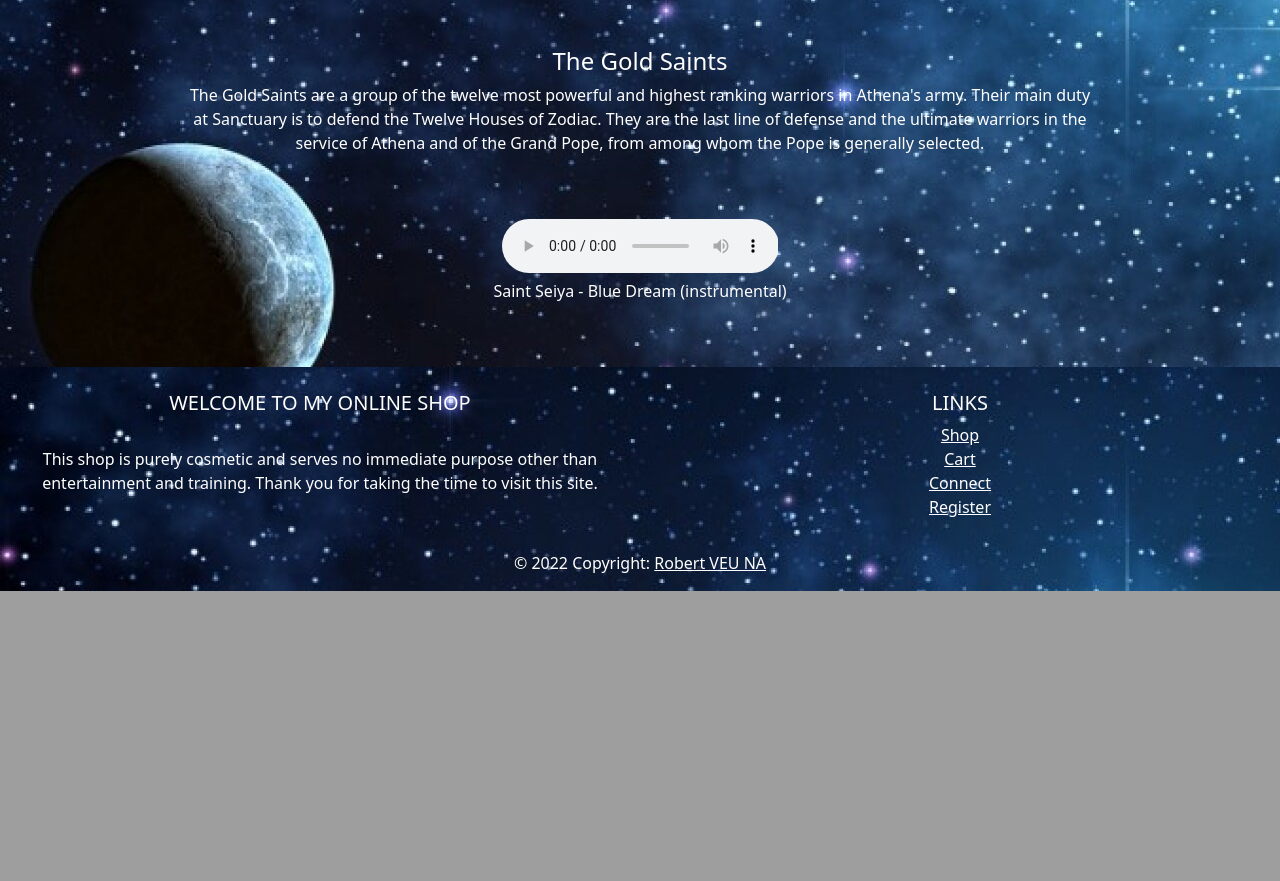
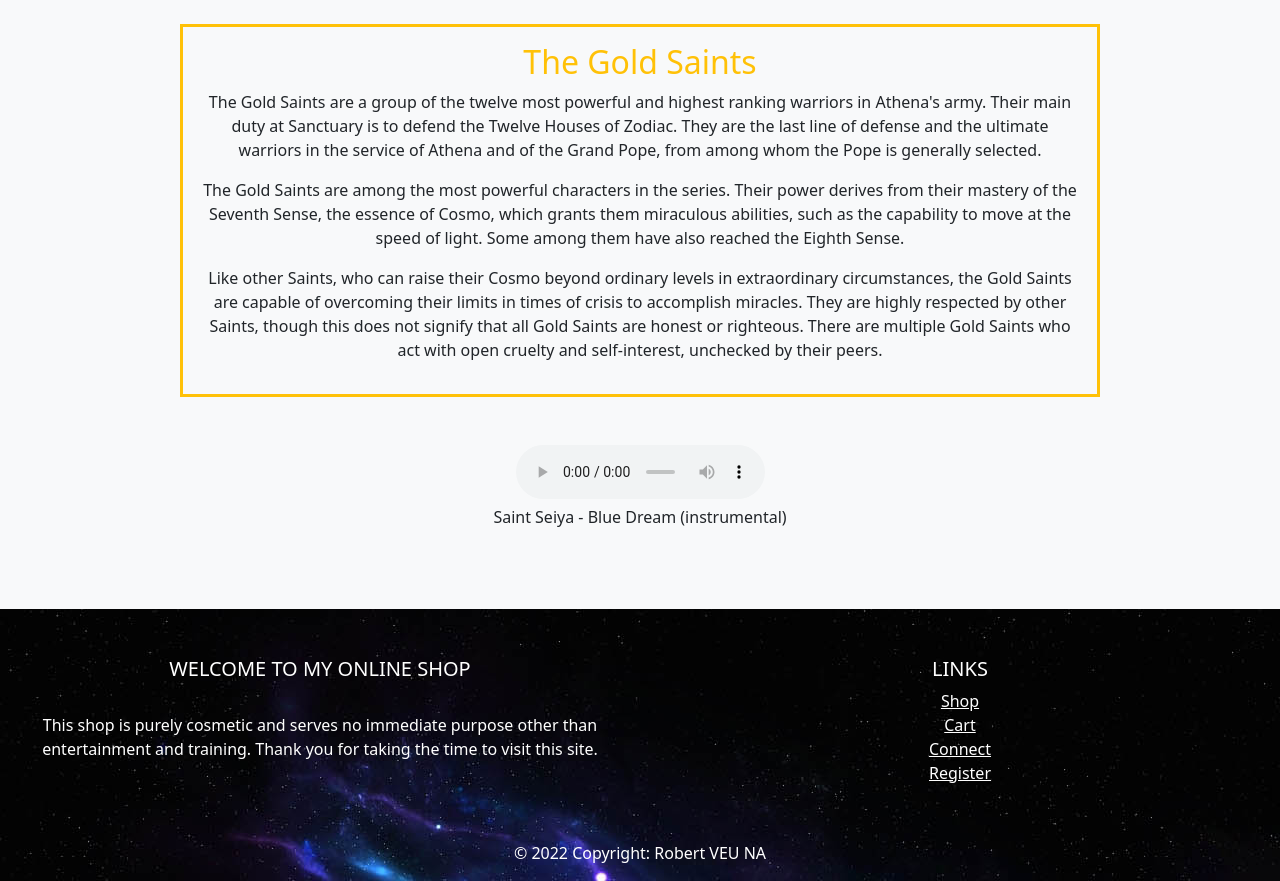
Before and after one commit to veuna-R/php_boutique_saints2022, a PHP site: page / in a window 1280 px wide. Shown: the part 1570-2451 px from the top of the page. Before the commit the page ends 2161 px from the top, so only its background shows below. Run offline with PHP 8.4, Linux system fonts and the light colour scheme; some libraries are stand-ins or nearby versions.

Commit message:
updated 01/07/2022 @ 16:04

```diff
--- a/boutique.php
+++ b/boutique.php
@@ -15,7 +15,7 @@
     // Récupérer les catégories
     $stmt = $pdo->query("SELECT DISTINCT(categorie) FROM produit");
     // itérer à l'intérieur et générer une liste
-    $content .= (!isset($_GET["categorie"])) ? "<h3 class='mb-5 text-white'> Welcome to the shop of gold </h3>" : "";
+    $content .= (!isset($_GET["categorie"])) ? "<h3 class='my-5'> Welcome to the shop of gold </h3>" : "";
     $content .= "<div class='w-100'> </div>";
     $content .= " <div class='col-md-4 col-12 mb-3 justify-content-center'>";
     $content .= "<ul class='list-group text-center display-5'>";
--- a/connexion.php
+++ b/connexion.php
@@ -61,7 +61,7 @@ if($_POST) {
         } else {
             // Si le mot de passe rentré dans le formulaire ne correspond pas au mdp en BDD
                 $content .= "<div class='alert alert-danger' role='alert'>
-                    Veuillez vérifier votre mot de passe!
+                    Please verify your password!
                 </div>";
 
         }
@@ -69,7 +69,7 @@ if($_POST) {
     } else {
 
         $content .= "<div class='alert alert-danger' role='alert'>
-            Veuillez vérifier votre pseudo!
+            Please verify your nickname!
         </div>";
 
     }
@@ -87,7 +87,7 @@ require_once("inc/header.php");
 </div>
 
 <div class="col-md-12">
-    <h3 class='text-center mb-3 text-white'>Access your profile</h3>
+    <h3 class='text-center my-5'>Access your profile</h3>
 </div>
 
 <div class="col-md-3">
--- a/css/style.css
+++ b/css/style.css
@@ -34,8 +34,3 @@ footer {
     font-size: 10px;
     line-height: 17px;
 }
-/* body {
-    margin: 0;
-    border: 0;
-    background-image: url("photo/stars-bg.jpg");
-} */
--- a/inc/footer.php
+++ b/inc/footer.php
@@ -1,10 +1,10 @@
             </div>
         </main>
         <!-- Footer -->
-        <footer class="bg-dark page-footer font-small blue pt-4" style="background-image: url(photo/stars_bg.jpg);">
+        <footer class="bg-dark page-footer font-small blue pt-4" style="background-image: url(photo/stars_bg2.jpg);">
 
         <!-- Footer Links -->
-        <div class="container-fluid text-center text-md-left">
+        <div class="container-fluid text-center text-md-left py-4">
 
             <!-- Grid row -->
             <div class="row">
@@ -81,8 +81,8 @@
         <!-- Footer Links -->
 
         <!-- Copyright -->
-        <div class="text-white footer-copyright text-center py-3">© 2022 Copyright:
-            <a href="https://mdbootstrap.com/" class="text-white">Robert VEU NA</a>
+        <div class="text-white footer-copyright text-center py-3">
+            © 2022 Copyright: Robert VEU NA
         </div>
         <!-- Copyright -->
 
--- a/inc/header.php
+++ b/inc/header.php
@@ -6,14 +6,14 @@
     <meta name="viewport" content="width=device-width, initial-scale=1.0">
     <link rel="stylesheet" href="https://maxcdn.bootstrapcdn.com/bootstrap/4.0.0/css/bootstrap.min.css" integrity="sha384-Gn5384xqQ1aoWXA+058RXPxPg6fy4IWvTNh0E263XmFcJlSAwiGgFAW/dAiS6JXm" crossorigin="anonymous">
     <link rel="stylesheet" href="css/style.css">
-    <title>Ma Boutique</title>
+    <title></title>
 </head>
 
 <body>
 
     <div class="container-flud">
 
-        <nav class="navbar navbar-expand-lg navbar-dark justify-content-start sticky-top" style="background-image: url(photo/stars_bg.jpg);">
+        <nav class="navbar navbar-expand-lg navbar-dark justify-content-start sticky-top" style="background-image: url(photo/stars_bg2.jpg);">
             <a class="navbar-brand" href="index.php" data-bs-toggle="tooltip" title="Home">
                 <img src="photo/soul_of_gold.png" width="100" height="50" class="d-inline-block align-center" alt="">
                 SOUL OF GOLD
@@ -75,5 +75,5 @@
             </div>
         </nav>
 
-        <main class="bg-light py-5" style="background-image: url(photo/stars_bg.jpg);">
-            <div class="row col-md-12 mx-auto justify-content-center">
+        <main class=" bg-light py-3 px-20">
+            <div class="row col-sm-12 mx-auto justify-content-center">
--- a/index.php
+++ b/index.php
@@ -21,26 +21,21 @@ require_once("inc/header.php");
 </head>
 
 <body>
-    <!-- jumbotron -->
-    <div class="text-white text-center">
-        <h1 class="display-4">WELCOME TO THE SITE OF GOLD</h1><br>
-        <p class="text-white text-center">
-            This is a small site/shop dedicated to my love for the anime "Saint Seiya" and preferbaly the Gold Saints. <br> Have you ever felt your cosmos?
-        </p>
-        <div class="mb-5">
-            <img src="photo/soul_of_gold.png" alt="">
-        </div>
-    </div>
-
 
     <!-- debut du carousel -->
     <div id="carouselExampleSlidesOnly" class="carousel slide carousel-fade mb-5" data-bs-ride="carousel">
         <div class="carousel-inner">
             <div class="carousel-item active">
                 <img src="photo/0-gold-saints-wallpapers.png" class="d-block w-100 rounded" alt="...">
+                <div class="carousel-caption d-none d-md-block">
+                    <h1 class="badge bg-dark">Athena and the Gold Saints</h1>
+                </div>
             </div>
             <div class="carousel-item">
                 <img src="photo/1-gold-saints-wallpapers.jpg" class="d-block w-100 rounded" alt="...">
+                <div class="carousel-caption d-none d-md-block">
+                    <h1 class="badge bg-dark">The Gold Saints</h1>
+                </div>
             </div>
             <div class="carousel-item">
                 <img src="photo/2-gold-saints-wallpapers.jpg" class="d-block w-100 rounded" alt="...">
@@ -49,20 +44,35 @@ require_once("inc/header.php");
                 <img src="photo/3-gold-saints-wallpapers.jpg" class="d-block w-100 rounded" alt="...">
             </div>
         </div>
-    </div>
         <!-- fin du carousel -->
 
+        <!-- jumbotron -->
+    <div class="text-center mt-5">
+        <h1 class="display-3 text-warning">WELCOME TO THE SITE OF GOLD</h1><br>
+        <p class="text-center">
+            This is a small site/shop dedicated to my love for the anime "Saint Seiya" and preferbaly the Gold Saints. <br>  <strong>Have you ever felt your cosmos?</strong>
+        </p>
+        <div class="mb-5">
+            <img src="photo/soul_of_gold.png" alt="">
+        </div>
+    </div>
+
         <!-- start of brief history -->
-    <div class="container col-md-9 col-sm-12 text-center text-white">
-        <h4 class="text-center text-white">The Gold Saints</h4>
+        <div class="container col-md-9 col-sm-12 text-center mt-5 p-3 border border-warning border-3">
+            <h2 class="text-center text-warning">The Gold Saints</h2>
             <p>The Gold Saints are a group of the twelve most powerful and highest ranking warriors in Athena's army. Their main duty at Sanctuary is to defend the Twelve Houses of Zodiac. They are the last line of defense and the ultimate warriors in the service of Athena and of the Grand Pope, from among whom the Pope is generally selected.</p>
+
+            <p>The Gold Saints are among the most powerful characters in the series. Their power derives from their mastery of the Seventh Sense, the essence of Cosmo, which grants them miraculous abilities, such as the capability to move at the speed of light. Some among them have also reached the Eighth Sense.</p>
+
+            <p>Like other Saints, who can raise their Cosmo beyond ordinary levels in extraordinary circumstances, the Gold Saints are capable of overcoming their limits in times of crisis to accomplish miracles. They are highly respected by other Saints, though this does not signify that all Gold Saints are honest or righteous. There are multiple Gold Saints who act with open cruelty and self-interest, unchecked by their peers.</p>
+
         </div>
         <!-- end of brief history -->
 
         <!-- music in background -->
         <div class="container text-center">
             <audio src="MP3/SaintSeiya-BlueDreamInstrumental.mp3" loop autoplay controls class="col-md-3 mt-5"></audio>
-        <p class="text-white text-center">Saint Seiya - Blue Dream (instrumental)</p>
+            <p class="text-center">Saint Seiya - Blue Dream (instrumental)</p>
         </div>
 
 
--- a/inscription.php
+++ b/inscription.php
@@ -94,7 +94,7 @@ if ($inscriptionDone) { ?>
             <!-- Pseudo -->
             <div class="form-group col-md-6">
                 <label for="pseudo"></label>
-                <input type="text" class="form-control" id="pseudo" placeholder="NIckname" name="pseudo">
+                <input type="text" class="form-control" id="pseudo" placeholder="Nickname" name="pseudo">
             </div>
 
             <!-- Password -->
```
Also changed, not shown: panier.php (+10 -10 lines), photo/Camus.jpg (added), photo/Milo.jpg (added), photo/Mu.jpg (added), photo/stars_bg1.jpg (added), photo/stars_bg2.jpg (added). Lines whose indentation alone changed are shown as unchanged.
